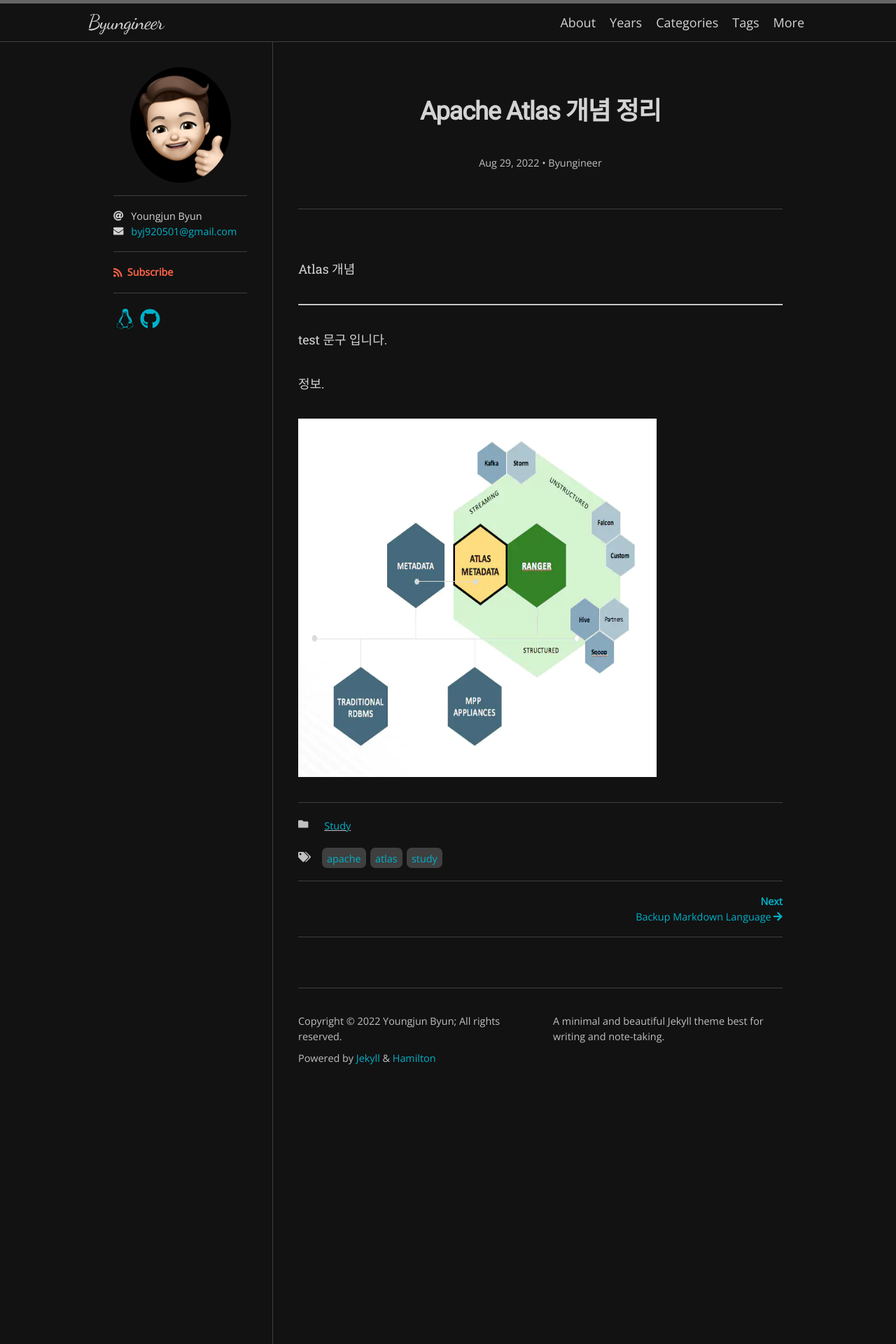
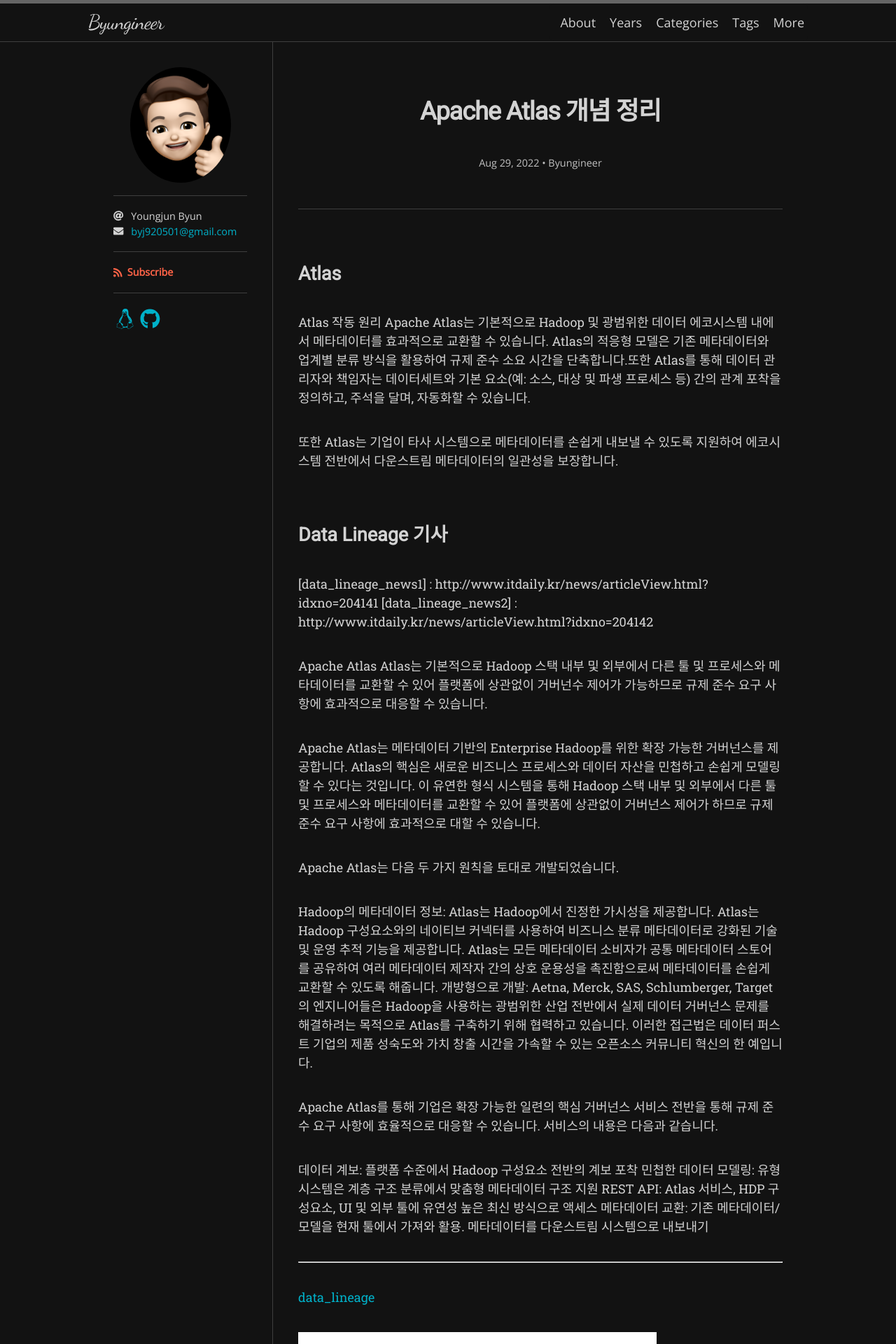
Before and after one commit to byj1009/byj1009.github.io, a Jekyll site: the page built from _posts/2022-08-29-apache-atlas.md, in a window 1280 px wide. Shown: the top 1920 px of the page at 70% size. Built offline with Jekyll 4.4.1, drawn with Linux system fonts in a browser that asks for light colours; nearby versions of some CDN libraries; some web fonts are replaced.

Commit message:
202208029

```diff
--- a/_posts/2022-08-29-apache-atlas.md
+++ b/_posts/2022-08-29-apache-atlas.md
@@ -8,16 +8,43 @@
 #toc : true #Table of Contents
 ---
 
-Atlas 개념
+## Atlas
+Atlas 작동 원리
+Apache Atlas는 기본적으로 Hadoop 및 광범위한 데이터 에코시스템 내에서 메타데이터를 효과적으로 교환할 수 있습니다. Atlas의 적응형 모델은  기존 메타데이터와  업계별  분류  방식을 활용하여 규제 준수 소요 시간을 단축합니다.또한 Atlas를 통해 데이터 관리자와 책임자는 데이터세트와 기본 요소(예: 소스, 대상 및 파생 프로세스 등) 간의 관계 포착을 정의하고, 주석을 달며, 자동화할 수 있습니다.
+
+또한 Atlas는 기업이 타사 시스템으로 메타데이터를 손쉽게 내보낼 수 있도록 지원하여 에코시스템 전반에서 다운스트림 메타데이터의 일관성을 보장합니다.
+
+## Data Lineage 기사
+[data_lineage_news1] : http://www.itdaily.kr/news/articleView.html?idxno=204141
+[data_lineage_news2] : http://www.itdaily.kr/news/articleView.html?idxno=204142
+
+Apache Atlas
+Atlas는 기본적으로 Hadoop 스택 내부 및 외부에서 다른 툴 및 프로세스와 메타데이터를 교환할 수 있어 플랫폼에 상관없이 거버넌수 제어가 가능하므로 규제 준수 요구 사항에 효과적으로 대응할 수 있습니다.
+
+Apache Atlas는 메타데이터 기반의 Enterprise Hadoop를 위한 확장 가능한 거버넌스를 제공합니다. Atlas의 핵심은 새로운 비즈니스 프로세스와 데이터 자산을 민첩하고 손쉽게 모델링할 수 있다는 것입니다. 이 유연한 형식 시스템을 통해 Hadoop 스택 내부 및 외부에서 다른 툴 및 프로세스와 메타데이터를 교환할 수 있어 플랫폼에 상관없이 거버넌스 제어가 하므로 규제 준수 요구 사항에 효과적으로 대할 수 있습니다.
+
+Apache Atlas는 다음 두 가지 원칙을 토대로 개발되었습니다.
+
+Hadoop의 메타데이터 정보: Atlas는 Hadoop에서 진정한 가시성을 제공합니다. Atlas는 Hadoop 구성요소와의 네이티브 커넥터를 사용하여 비즈니스 분류 메타데이터로 강화된 기술 및 운영 추적 기능을 제공합니다. Atlas는 모든 메타데이터 소비자가 공통 메타데이터 스토어를 공유하여 여러 메타데이터 제작자 간의 상호 운용성을 촉진함으로써 메타데이터를 손쉽게 교환할 수 있도록 해줍니다.
+개방형으로 개발: Aetna, Merck, SAS, Schlumberger, Target의 엔지니어들은 Hadoop을 사용하는 광범위한 산업 전반에서 실제 데이터 거버넌스 문제를 해결하려는 목적으로 Atlas를 구축하기 위해 협력하고 있습니다. 이러한 접근법은  데이터 퍼스트 기업의 제품 성숙도와 가치 창출 시간을 가속할 수 있는 오픈소스 커뮤니티 혁신의 한 예입니다.
+
+Apache Atlas를 통해 기업은 확장 가능한 일련의 핵심 거버넌스 서비스 전반을 통해 규제 준수 요구 사항에 효율적으로 대응할 수 있습니다. 서비스의 내용은 다음과 같습니다.
+
+데이터 계보: 플랫폼 수준에서 Hadoop 구성요소 전반의 계보 포착
+민첩한 데이터 모델링: 유형 시스템은 계층 구조 분류에서 맞춤형 메타데이터 구조 지원
+REST API: Atlas 서비스, HDP 구성요소, UI 및 외부 툴에 유연성 높은 최신 방식으로 액세스
+메타데이터 교환: 기존 메타데이터/모델을 현재 툴에서 가져와 활용. 메타데이터를 다운스트림 시스템으로 내보내기
 
 ---
 
-test 문구 입니다.
-
-정보.
-
+[data_lineage]
 
 
 
 
 <img src="/image/atlas-banner.png" alt="test" style="height: 512px; width:512px;"/>
+
+
+
+
+[data_lineage]: https://en.wikipedia.org/wiki/Data_lineage
```
